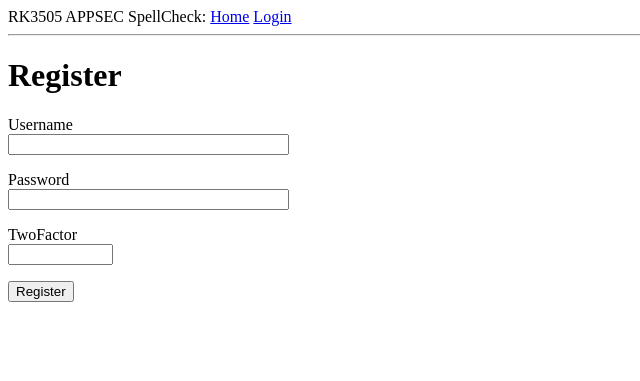
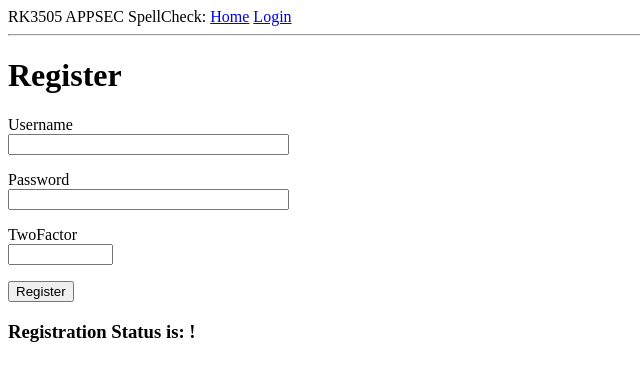
Before and after one commit to RobertKirkpatrick/webapp, a Flask app: page /register in a window 1280 px wide. Shown: the top 381 px of the page, without its empty margins (0-640 px from the left). Run offline with Flask 2, Linux system fonts and the light colour scheme.

Commit message:
fixing registration response
Signed-off-by: robertkirkpatrick <rk3505@nyu.edu>

```diff
--- a/app/routes.py
+++ b/app/routes.py
@@ -57,13 +57,18 @@
     form = RegistrationForm()
     if form.validate_on_submit():
         userl = User(username=form.username.data, twofact=form.twofact.data)
+        #
+        #
         userl.set_password(form.password.data)
         db.session.add(userl)
         db.session.commit()
         registration_message = 'success'
         flash('Congratulations, you are now a registered user!')
         #return redirect(url_for('login'))
-    return render_template('register.html', title='Register', success =registration_message, form=form)
+        return render_template('register.html', success = registration_message, form=form)
+    else:
+        registration_message = 'failure'
+        return render_template('register.html', success=registration_message, form=form)
 
 
 @app.route('/spell_check', methods=['GET', 'POST'])
--- a/app/templates/register.html
+++ b/app/templates/register.html
@@ -27,5 +27,6 @@
         </p>
         <p>{{ form.submit() }}</p>
     </form>
+        <h3>Registration Status is: {{ registration_message }}!</h3>
         <div id="success">{{ registration_message }}</div>
 {% endblock %}
```
Also changed, not shown: app.db.
